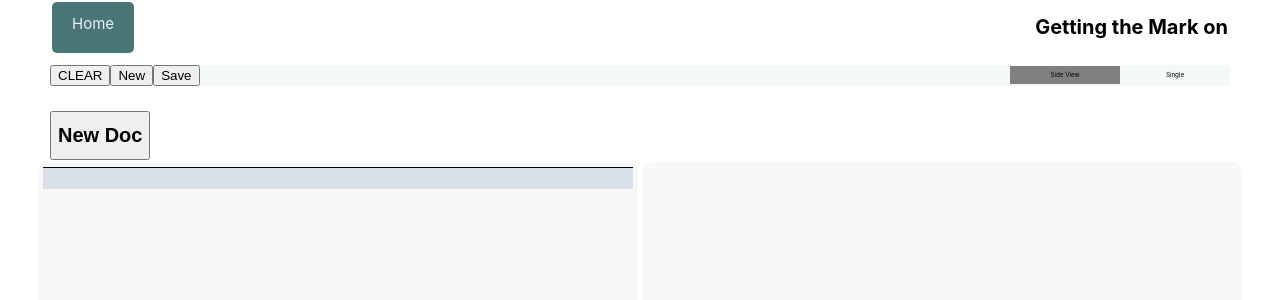
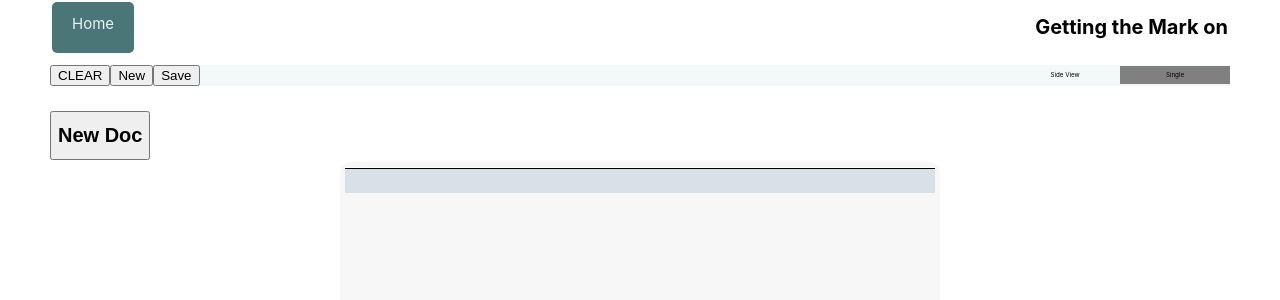
Before and after one commit to matterholt/markDownEditor, a Next.js app: page /editor in a window 1280 px wide. Shown: the top 300 px of the page. Built offline with nearby package versions, Linux system fonts and the light colour scheme.

Commit message:
update edit

```diff
--- a/components/editor/DocSheet.js
+++ b/components/editor/DocSheet.js
@@ -16,7 +16,7 @@ const DocSheet = ({ children, isEditable, lineEdit, setIsEditable }) => {
           padding: 5px;
           margin: 2px;
           border-radius: 10px;
-          font-size: 2em;
+          font-size: 1.2em;
         }
       `}</style>
     </div>
--- a/components/editor/EditorDoc.js
+++ b/components/editor/EditorDoc.js
@@ -22,6 +22,7 @@ function EditorDoc({ children, clearAll }) {
           display: flex;
           flex-flow: row;
           justify-content: center;
+          font-size:10px
         }
         .doc_container {
           margin-top: 10px;
--- /dev/null
+++ b/components/editor/HtmlConvertContainer.js
@@ -0,0 +1,42 @@
+import {useState} from 'react'
+import { convertInput } from "../../utils/convertInput";
+import UpdateLineModal from "../general/UpdateLineModal";
+
+export default function HtmlConvertContainer({ mdUserLine, updateSelectInput }) {
+  function createInnerHtml() {
+    return {
+      __html: convertInput(mdUserLine.lineContent),
+    };
+  }
+
+  const [isEditable, setIsEditable] = useState(false);
+  const [editLine, setEditLine] = useState({});
+
+  function editPreviousLine(mdLine) {
+    setIsEditable(true);
+    setEditLine(mdLine);
+  }
+
+
+  return (
+    <>
+      {isEditable ? (
+        <UpdateLineModal
+          content={editLine}
+          setIsEditable={setIsEditable}
+          updateSelectInput={updateSelectInput}
+        />
+      ) : null}
+      <div
+        onClick={() => editPreviousLine(mdUserLine)}
+        className="mdLine__string"
+        dangerouslySetInnerHTML={createInnerHtml()}
+      ></div>
+      <style jsx>{`
+        .mdLine__string {
+          cursor: pointer;
+        }
+      `}</style>
+    </>
+  );
+}
--- a/components/editor/MdCompileLine.js
+++ /dev/null
@@ -1,24 +0,0 @@
-
-
-
-export default function MdCompileLine({ mdUserLine }) {
-  function createInnerHtml() {
-    return {
-      __html: mdUserLine.lineContent,
-    };
-  }
-
-  return (
-    <>
-      <div
-        className="mdLine__string"
-        dangerouslySetInnerHTML={createInnerHtml()}
-      ></div>
-      <style jsx>{`
-        .mdLine__string {
-          background-color: red;
-        }
-      `}</style>
-    </>
-  );
-}
--- a/components/editor/MkdownInput.js
+++ b/components/editor/MkdownInput.js
@@ -1,14 +1,12 @@
 
-const MkdownInput = ({newLineOfMkDown, newLineOfHTMl }) => {
+const MkdownInput = ({newLineOfMkDown }) => {
   const mkInputDomRef = React.createRef();
 
   function changeState(e) {
     const innerInputText = e.target.innerText;
     if (e.keyCode === 13 ) {
       // should have a id associated so able to find and update
-      newLineOfHTMl(innerInputText);
       newLineOfMkDown(innerInputText);
-
 
       mkInputDomRef.current.innerText = "";
       mkInputDomRef.current.scrollIntoView({
@@ -16,7 +14,6 @@ const MkdownInput = ({newLineOfMkDown, newLineOfHTMl }) => {
         block: "center",
       });
     }
-    console.log(e.keyCode);
   }
 
   return (
--- a/components/editor/MkdownOut.js
+++ b/components/editor/MkdownOut.js
@@ -1,12 +1,16 @@
-import MdCompileLine from "./MdCompileLine"
+import {useState} from 'react'
 
-const MkdownOut = ({ editLine,mkDwonText }) => {
+import HtmlConvertContainer from "./HtmlConvertContainer";
+
+
+const MkdownOut = ({ mkDwonText, updateSelectInput }) => {
   return (
     <div className="inputContainer">
       {mkDwonText.map((mdUserLine) => (
-        <MdCompileLine
+        <HtmlConvertContainer
           key={mdUserLine.lineId}
           mdUserLine={mdUserLine}
+          updateSelectInput={updateSelectInput}
         />
       ))}
       <style jsx>{`
--- a/components/editor/VewDocController.js
+++ b/components/editor/VewDocController.js
@@ -1,5 +1,5 @@
 import { useState} from 'react'
-import { convertInput } from "../../logic/convertInput";
+import { convertInput } from "../../utils/convertInput";
 
 import DocSheet from "./DocSheet";
 import MkdownInput from "./MkdownInput";
@@ -7,18 +7,13 @@ import MkdownOut from "./MkdownOut";
 
 import { useCurrentDocState } from "../../context/DocPage-context";
 
-function VewDocController({ htmlHandler, mkdHandler }) {
+function VewDocController({ mkdHandler }) {
 
   const { docState } = useCurrentDocState();
   const viewSelector = docState.viewSelector;
-
-  const [isEditable,setIsEditable] = useState(false);
-
-
-  const { currentDocHTML, updateCurrentDocHTML } = htmlHandler
   const { currentMarkdownRaw, setCurrentMarkdownRaw } = mkdHandler;
 
-  const [lineEdit, setLineEdit] = useState({lineId:"0", lineContent:"asdfasdfasdf"})
+  const [testingingMKarray, setsomteisdf] = useState(currentMarkdownRaw);
 
   function newLineOfMkDown(newRawLine) {
     //updateRawData
@@ -32,36 +27,27 @@ function VewDocController({ htmlHandler, mkdHandler }) {
     setCurrentMarkdownRaw([...currentMarkdownRaw, construct]);
   }
 
-  function newLineOfHTMl(newline) {
-    //newLineOfMarkdown
-    const mdConvert = convertInput(newline);
-        const nextLineId = currentDocHTML.length + 1;
-        const construct = {
-          lineId: nextLineId,
-          lineContent: mdConvert,
-        };
-
-    updateCurrentDocHTML([...currentDocHTML, construct]);
+  function updateSelectInput(contentLine) {
+    let contentUpdate = currentMarkdownRaw;
+    let listId = contentUpdate.map((x) => x.lineId).indexOf(contentLine.lineId);
+    contentUpdate.splice(listId, 1, contentLine);
+    setCurrentMarkdownRaw(contentUpdate);
+    // how to refresh the page once we have the an updated value????
   }
 
-  function editLine(elemID) {
-setIsEditable(true)
-    const editLine = currentMarkdownRaw.find((x) => {
-      return x.lineId === 2;
-    });
-
-    setLineEdit(editLine)
-  }
+  React.useEffect(() => {
+    console.log(currentMarkdownRaw);
+  })
 
   // controls how docs are organized, one page, or 2 page with instant conversion to html
   if (viewSelector === "singleSheet") {
     return (
-      <DocSheet lineEdit={lineEdit}>
-        <MkdownOut mkDwonText={currentDocHTML} />
-        <MkdownInput
-          newLineOfMkDown={newLineOfMkDown}
-          newLineOfHTMl={newLineOfHTMl}
+      <DocSheet>
+        <MkdownOut
+          mkDwonText={testingingMKarray}
+          updateSelectInput={updateSelectInput}
         />
+        <MkdownInput newLineOfMkDown={newLineOfMkDown} />
       </DocSheet>
     );
   } else if (viewSelector === "sideBySide") {
@@ -73,19 +59,12 @@ setIsEditable(true)
           setIsEditable={setIsEditable}
         >
           {currentMarkdownRaw.map((x) => (
-            <pre
-              style={{
-                backgroundColor: "blue",
-              }}
-              onClick={() => editLine(x.lineId)}
-              key={x.lineId}
-            >
+            <pre>
               {x.lineContent}
             </pre>
           ))}
           <MkdownInput
             newLineOfMkDown={newLineOfMkDown}
-            newLineOfHTMl={newLineOfHTMl}
           />
         </DocSheet>
         <DocSheet>
--- a/components/general/UpdateLineModal.js
+++ b/components/general/UpdateLineModal.js
@@ -1,19 +1,36 @@
-function UpdateLine({ content, setIsEditable }) {
+import {useState}from 'react'
+function UpdateLine({ content, setIsEditable, updateSelectInput }) {
+  const [updatedLine, setUpdatedLine] = useState(content.lineContent);
+
+  function confirmChange() {
+    const lineUpdate = {
+      lineId: content.lineId,
+      lineContent: updatedLine,
+    };
+
+    updateSelectInput(lineUpdate);
+    setIsEditable(false);
+  }
+
+
   return (
     <div>
       <button onClick={() => setIsEditable(false)}>Close</button>
-      <h1>find it</h1>
-      {JSON.stringify(content)}
+      <button onClick={confirmChange}>Update</button>
+
+      <h1>find it ${content.lineId}</h1>
+      <textarea
+        value={updatedLine}
+        onChange={(e) => setUpdatedLine(e.target.value)}
+      />
       <style jsx>{`
         div {
-          position: absolute;
+          position: relative;
           z-index: 100;
           background-color: gray;
           border: 1px solid black;
           color: white;
-          bottom: 10px;
-          width: 50%;
-          height: 100px;
+          width: 100%;
         }
       `}</style>
     </div>
--- a/context/DocPage-context.js
+++ b/context/DocPage-context.js
@@ -11,7 +11,7 @@ const CurrentDocContext = createContext()
 function CurrentDocProvider({ children }) {
     const [docState, setDocState] = useState({
       fileName: "New Doc",
-      viewSelector: "sideBySide",
+      viewSelector: "singleSheet",
     });
       ;
 
--- a/pages/editor.js
+++ b/pages/editor.js
@@ -9,11 +9,10 @@ import VewDocController from "../components/editor/VewDocController";
 
 const Editor = () => {
     const [currentMarkdownRaw, setCurrentMarkdownRaw] = useState([]);
-    const [currentDocHTML, updateCurrentDocHTML] = useState([]);
 
   function clearAll() {
     setCurrentMarkdownRaw([])
-    updateCurrentDocHTML([])
+
   }
   React.useEffect(() => {
     console.log(currentMarkdownRaw);
@@ -25,7 +24,6 @@ const Editor = () => {
       <CurrentDocProvider>
         <EditorDoc clearAll={clearAll}>
           <VewDocController
-            htmlHandler={{ currentDocHTML, updateCurrentDocHTML }}
             mkdHandler={{ currentMarkdownRaw, setCurrentMarkdownRaw }}
           />
         </EditorDoc>
```
Also changed, not shown: components/docFeatures/DocCounterCard.js (renamed from components/docDetail/DocCounterCard.js), components/docFeatures/EditorStats.js (renamed from components/docDetail/EditorStats.js).
